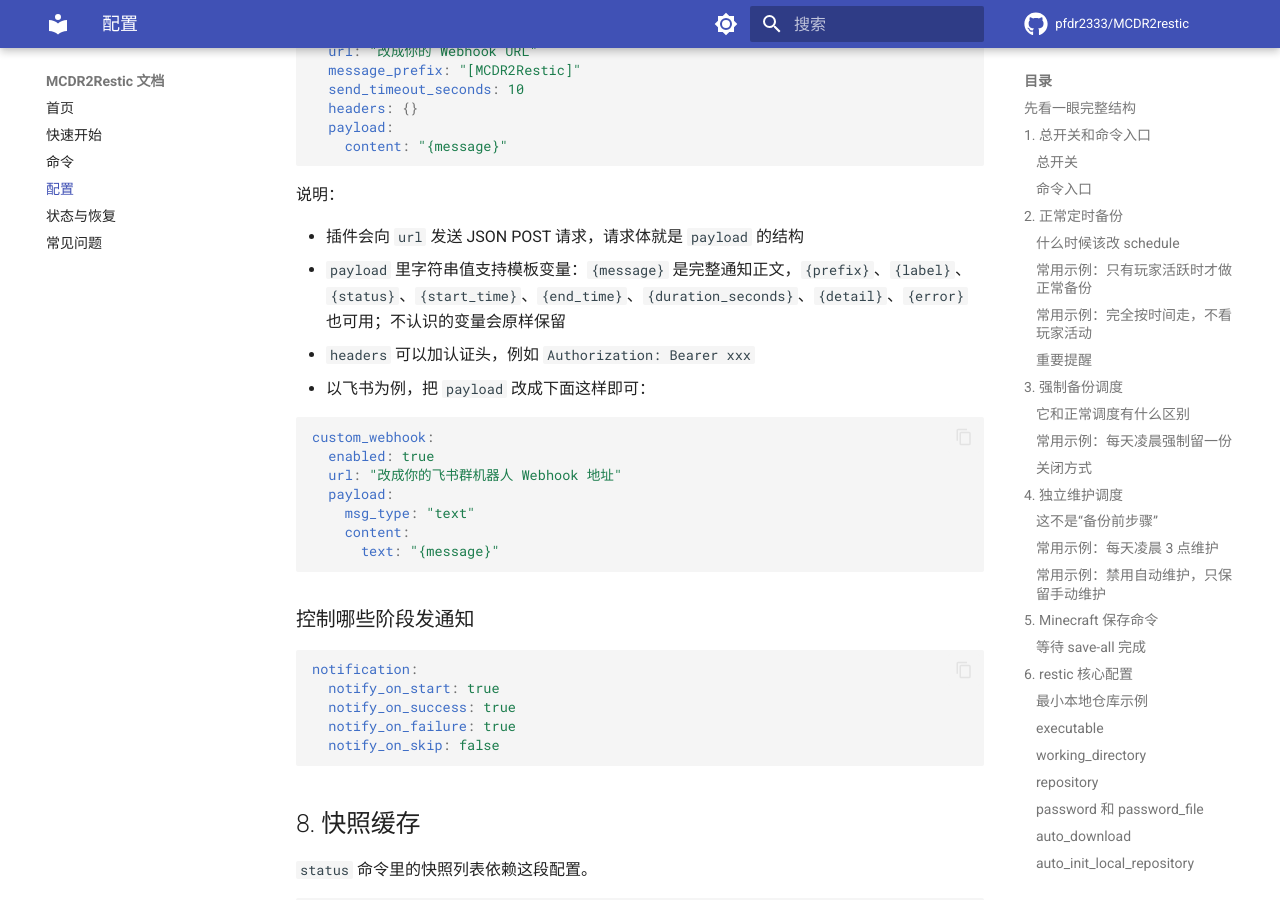
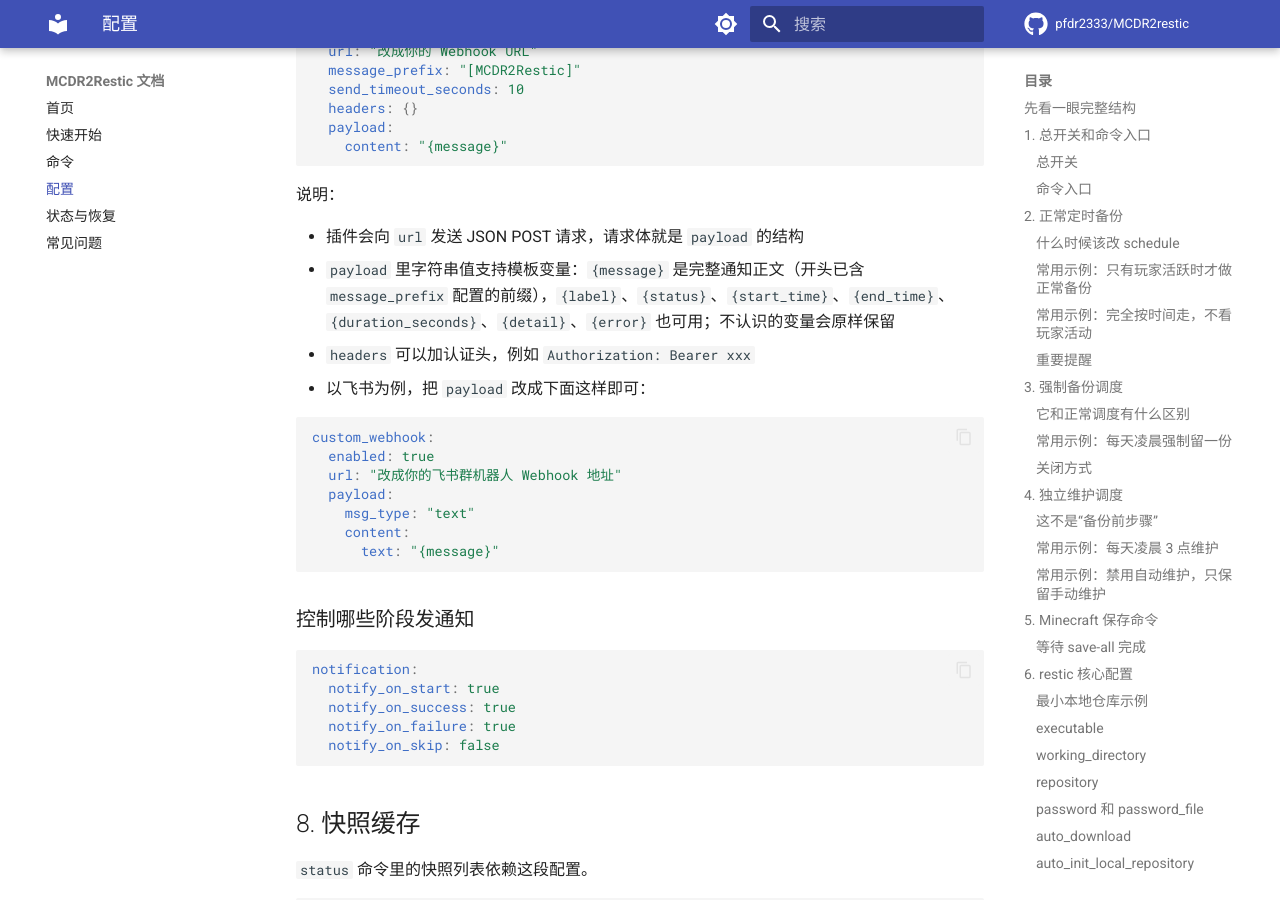
Before and after one commit to pfdr2333/MCDR2restic, an MkDocs documentation site: the page built from docs/configuration.md, in a window 1280 px wide and 900 px high, scrolled down 10780 px. Built offline with MkDocs 1.6.1 and Material for MkDocs 9.7.7, drawn with Linux system fonts in a browser that asks for light colours; comment, search, counter and statistics services are not loaded.

Commit message:
docs(config): custom_webhook 变量列表移除不可用的 {prefix}

```diff
--- a/docs/configuration.md
+++ b/docs/configuration.md
@@ -497,7 +497,7 @@ custom_webhook:
 说明：
 
 - 插件会向 `url` 发送 JSON POST 请求，请求体就是 `payload` 的结构
-- `payload` 里字符串值支持模板变量：`{message}` 是完整通知正文，`{prefix}`、`{label}`、`{status}`、`{start_time}`、`{end_time}`、`{duration_seconds}`、`{detail}`、`{error}` 也可用；不认识的变量会原样保留
+- `payload` 里字符串值支持模板变量：`{message}` 是完整通知正文（开头已含 `message_prefix` 配置的前缀），`{label}`、`{status}`、`{start_time}`、`{end_time}`、`{duration_seconds}`、`{detail}`、`{error}` 也可用；不认识的变量会原样保留
 - `headers` 可以加认证头，例如 `Authorization: Bearer xxx`
 - 以飞书为例，把 `payload` 改成下面这样即可：
 
```
